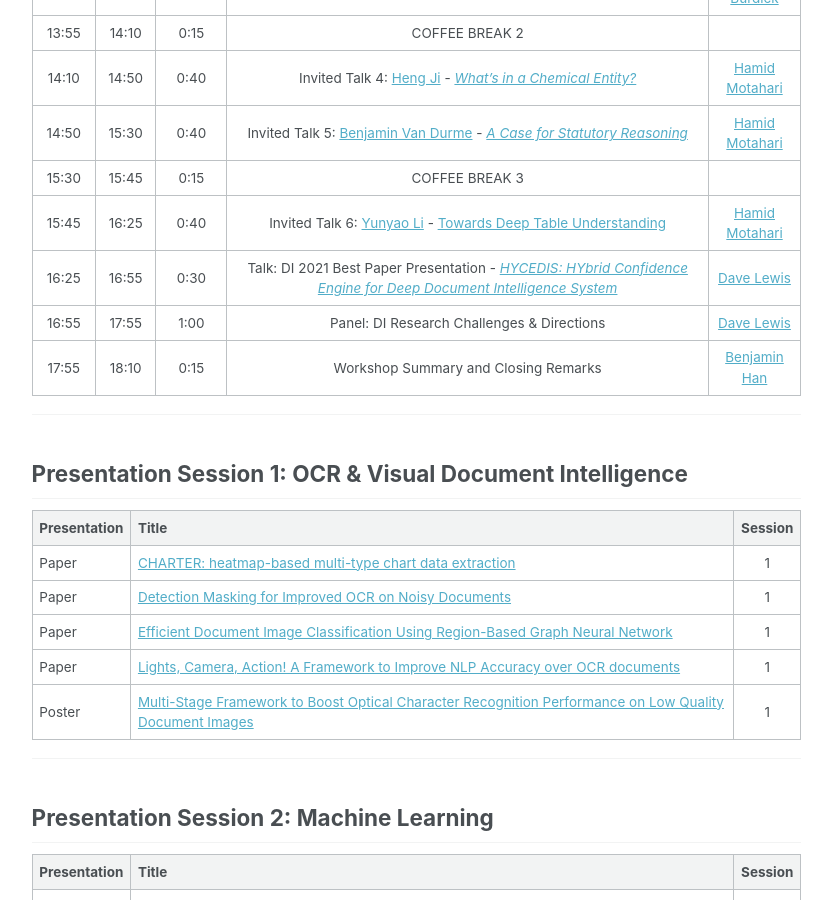
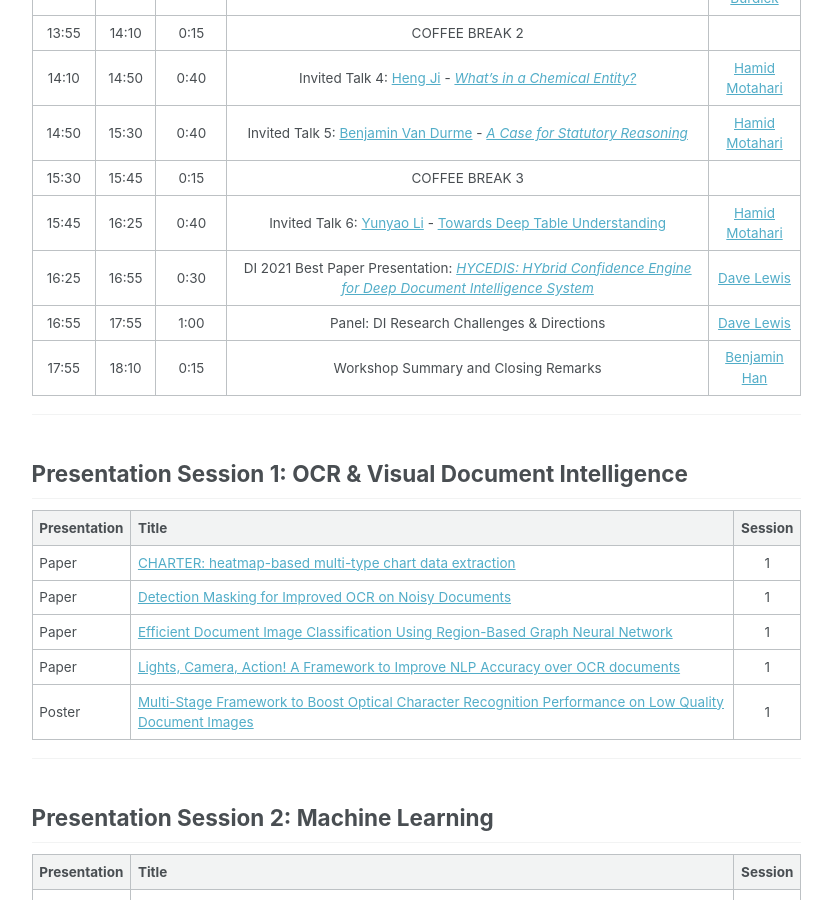
Before and after one commit to document-intelligence/DI-2022, a Jekyll site: the page built from _pages/program.md, in a window 1280 px wide and 900 px high, scrolled down 789 px. Shown: the whole window, without its empty margins (250-1082 px from the left). Built offline with Jekyll 4.4.1, drawn with Linux system fonts in a browser that asks for light colours.

Commit message:
Update program.md

```diff
--- a/_pages/program.md
+++ b/_pages/program.md
@@ -25,7 +25,7 @@ permalink: /program/
 | 14:50 	| 15:30 	| 0:40 	| Invited Talk 5: [Benjamin Van Durme](https://www.cs.jhu.edu/~vandurme/) - [_A Case for Statutory Reasoning_](https://document-intelligence.github.io/DI-2021/talks/#talk_benjamin)	| [Hamid Motahari](https://www.linkedin.com/in/hamidmotahari/) |
 | 15:30 	| 15:45  	| 0:15 	| COFFEE BREAK 3 	|  	|
 | 15:45 	| 16:25  	| 0:40 	| Invited Talk 6: [Yunyao Li](https://researcher.watson.ibm.com/researcher/view.php?person=us-yunyaoli) - [Towards Deep Table Understanding](https://document-intelligence.github.io/DI-2021/talks/#talk_yunyao)	| [Hamid Motahari](https://www.linkedin.com/in/hamidmotahari/)	|
-| 16:25  	| 16:55  	| 0:30 	| <a name="best_paper"/>Talk: DI 2021 Best Paper Presentation - _[HYCEDIS: HYbrid Confidence Engine for Deep Document Intelligence System](https://document-intelligence.github.io/DI-2021/papers/#paper_8)_ | [Dave Lewis](https://www.linkedin.com/in/daviddlewis/) |
+| 16:25  	| 16:55  	| 0:30 	| <a name="best_paper"/>DI 2021 Best Paper Presentation: _[HYCEDIS: HYbrid Confidence Engine for Deep Document Intelligence System](https://document-intelligence.github.io/DI-2021/papers/#paper_8)_ | [Dave Lewis](https://www.linkedin.com/in/daviddlewis/) |
 | 16:55  	| 17:55  	| 1:00 	| Panel: DI Research Challenges & Directions 	| [Dave Lewis](https://www.linkedin.com/in/daviddlewis/) |
 | 17:55 	| 18:10 	| 0:15 	| Workshop Summary and Closing Remarks 	| [Benjamin Han](https://www.linkedin.com/in/benjaminhan/)	|
 
```
